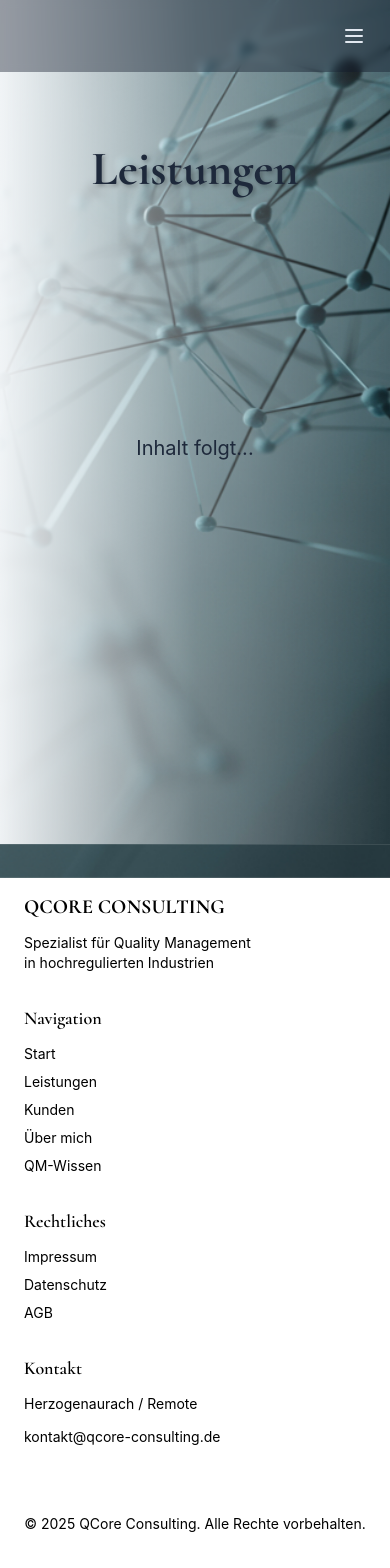
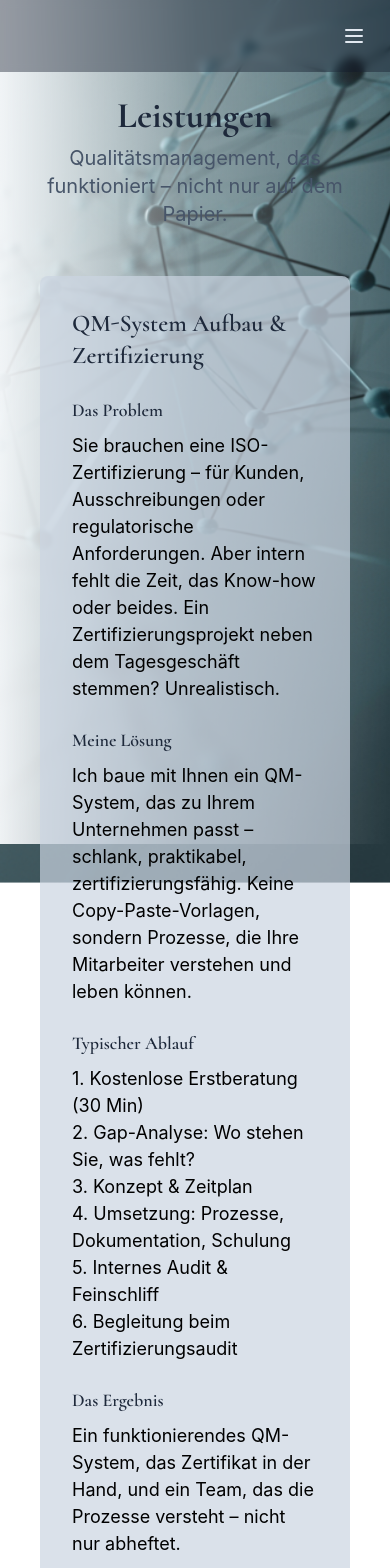
Before and after one commit to Wolle417/qm-consulting-website, a Next.js app: page /leistungen in a window 390 px wide. Shown: the top 1568 px of the page. Built offline with nearby package versions, Linux system fonts and the light colour scheme.

Commit message:
Add detailed services page

```diff
--- a/pages/leistungen.js
+++ b/pages/leistungen.js
@@ -6,26 +6,168 @@ export default function Leistungen() {
     <>
       <Navigation />
       <main className="relative min-h-screen">
-        <section className="relative h-[40vh] flex items-center justify-center">
-          <div className="relative z-10 max-w-4xl mx-auto px-6 text-center">
+        {/* Hero Section */}
+        <section className="relative section-padding pt-32">
+          <div className="relative z-10 max-w-5xl mx-auto px-6">
+            <div className="text-center mb-12">
               <h1
-              className="text-5xl md:text-6xl font-bold"
+                className="text-4xl font-bold"
                 style={{
                   fontFamily: "'Cormorant', serif",
                   color: '#1e293b',
-                textShadow: '2px 2px 4px rgba(0,0,0,0.3)',
                 }}
               >
                 Leistungen
               </h1>
+              <p className="text-xl mt-2" style={{ color: '#475569' }}>
+                Qualitätsmanagement, das funktioniert – nicht nur auf dem Papier.
+              </p>
             </div>
-        </section>
 
-        <section className="relative z-10 section-padding">
-          <div className="max-w-4xl mx-auto px-6">
-            <p className="text-xl text-center" style={{ color: '#1e293b' }}>
-              Inhalt folgt...
+            {/* Service Box 1 */}
+            <div className="bg-slate-300 bg-opacity-70 p-8 rounded-lg mt-8">
+              <h2 className="text-2xl font-semibold mb-4" style={{ color: '#1e293b' }}>
+                QM-System Aufbau & Zertifizierung
+              </h2>
+
+              <h3 className="text-lg font-semibold mt-6 mb-2" style={{ color: '#1e293b' }}>Das Problem</h3>
+              <p style={{ color: '#000000' }}>
+                Sie brauchen eine ISO-Zertifizierung – für Kunden, Ausschreibungen oder regulatorische Anforderungen. Aber intern fehlt die Zeit, das Know-how oder beides. Ein Zertifizierungsprojekt neben dem Tagesgeschäft stemmen? Unrealistisch.
               </p>
+
+              <h3 className="text-lg font-semibold mt-6 mb-2" style={{ color: '#1e293b' }}>Meine Lösung</h3>
+              <p style={{ color: '#000000' }}>
+                Ich baue mit Ihnen ein QM-System, das zu Ihrem Unternehmen passt – schlank, praktikabel, zertifizierungsfähig. Keine Copy-Paste-Vorlagen, sondern Prozesse, die Ihre Mitarbeiter verstehen und leben können.
+              </p>
+
+              <h3 className="text-lg font-semibold mt-6 mb-2" style={{ color: '#1e293b' }}>Typischer Ablauf</h3>
+              <div style={{ color: '#000000' }}>
+                <p>1. Kostenlose Erstberatung (30 Min)</p>
+                <p>2. Gap-Analyse: Wo stehen Sie, was fehlt?</p>
+                <p>3. Konzept & Zeitplan</p>
+                <p>4. Umsetzung: Prozesse, Dokumentation, Schulung</p>
+                <p>5. Internes Audit & Feinschliff</p>
+                <p>6. Begleitung beim Zertifizierungsaudit</p>
+              </div>
+
+              <h3 className="text-lg font-semibold mt-6 mb-2" style={{ color: '#1e293b' }}>Das Ergebnis</h3>
+              <p style={{ color: '#000000' }}>
+                Ein funktionierendes QM-System, das Zertifikat in der Hand, und ein Team, das die Prozesse versteht – nicht nur abheftet.
+              </p>
+
+              <p className="mt-6 text-sm" style={{ color: '#475569' }}>
+                <strong>Relevante Standards:</strong> ISO 9001, ISO 13485, GMP
+              </p>
+            </div>
+
+            {/* Service Box 2 */}
+            <div className="bg-slate-300 bg-opacity-70 p-8 rounded-lg mt-8">
+              <h2 className="text-2xl font-semibold mb-4" style={{ color: '#1e293b' }}>
+                Audit-Vorbereitung & Begleitung
+              </h2>
+
+              <h3 className="text-lg font-semibold mt-6 mb-2" style={{ color: '#1e293b' }}>Das Problem</h3>
+              <p style={{ color: '#000000' }}>
+                Das Audit steht vor der Tür – in 4 Wochen, vielleicht 8. Die Dokumentation hat Lücken, die letzte Management-Bewertung ist überfällig, und niemand weiß genau, was der Auditor fragen wird. Panik macht sich breit.
+              </p>
+
+              <h3 className="text-lg font-semibold mt-6 mb-2" style={{ color: '#1e293b' }}>Meine Lösung</h3>
+              <p style={{ color: '#000000' }}>
+                Systematische Vorbereitung statt Aktionismus. Ich identifiziere die kritischen Lücken, priorisiere nach Audit-Relevanz, und bereite Ihr Team auf typische Fragen vor. Optional: Ein internes Mock-Audit, damit der Ernstfall keine Überraschung wird.
+              </p>
+
+              <h3 className="text-lg font-semibold mt-6 mb-2" style={{ color: '#1e293b' }}>Typischer Ablauf</h3>
+              <div style={{ color: '#000000' }}>
+                <p>1. Kick-off: Audit-Termin, Scope, bisherige Findings</p>
+                <p>2. Dokumenten-Review: Was fehlt, was ist veraltet?</p>
+                <p>3. Priorisierte Maßnahmenliste</p>
+                <p>4. Umsetzungsbegleitung (Dokumentation, Nachweise)</p>
+                <p>5. Mock-Audit mit realistischen Fragen</p>
+                <p>6. Audit-Begleitung vor Ort (optional)</p>
+              </div>
+
+              <h3 className="text-lg font-semibold mt-6 mb-2" style={{ color: '#1e293b' }}>Das Ergebnis</h3>
+              <p style={{ color: '#000000' }}>
+                Sie gehen vorbereitet ins Audit. Keine bösen Überraschungen, weniger Stress, bessere Ergebnisse.
+              </p>
+
+              <p className="mt-6 text-sm" style={{ color: '#475569' }}>
+                <strong>Geeignet für:</strong> Überwachungsaudits, Re-Zertifizierungen, Kundenaudits, Behördeninspektionen
+              </p>
+            </div>
+
+            {/* Service Box 3 */}
+            <div className="bg-slate-300 bg-opacity-70 p-8 rounded-lg mt-8">
+              <h2 className="text-2xl font-semibold mb-4" style={{ color: '#1e293b' }}>
+                Technische Dokumentation & Risikoanalyse
+              </h2>
+
+              <h3 className="text-lg font-semibold mt-6 mb-2" style={{ color: '#1e293b' }}>Das Problem</h3>
+              <p style={{ color: '#000000' }}>
+                Die Norm fordert eine FMEA, einen Validierungsbericht, eine technische Akte – aber wer soll das schreiben? Ihre Entwickler entwickeln lieber, als Dokumente zu wälzen. Verständlich. Aber ohne Dokumentation keine Zulassung, kein Audit, keine Compliance.
+              </p>
+
+              <h3 className="text-lg font-semibold mt-6 mb-2" style={{ color: '#1e293b' }}>Meine Lösung</h3>
+              <p style={{ color: '#000000' }}>
+                Ich erstelle oder überarbeite Ihre technische Dokumentation – als Ingenieur, der die Technik versteht. Keine Textbausteine, sondern Dokumente, die zum Produkt passen und vor Auditoren bestehen.
+              </p>
+
+              <h3 className="text-lg font-semibold mt-6 mb-2" style={{ color: '#1e293b' }}>Leistungen im Detail</h3>
+              <div style={{ color: '#000000' }}>
+                <p>• FMEA (Design-FMEA, Prozess-FMEA) – Moderation & Dokumentation</p>
+                <p>• Risikoanalysen nach ISO 14971 (Medizinprodukte)</p>
+                <p>• Technische Akten / Design History Files</p>
+                <p>• Validierungsprotokolle (IQ/OQ/PQ)</p>
+                <p>• Prozessbeschreibungen & Arbeitsanweisungen</p>
+              </div>
+
+              <h3 className="text-lg font-semibold mt-6 mb-2" style={{ color: '#1e293b' }}>Das Ergebnis</h3>
+              <p style={{ color: '#000000' }}>
+                Lückenlose, normkonforme Dokumentation – und Entwickler, die sich auf ihre eigentliche Arbeit konzentrieren können.
+              </p>
+
+              <p className="mt-6 text-sm" style={{ color: '#475569' }}>
+                <strong>Branchen:</strong> Medizintechnik, Pharma, regulierte Fertigung
+              </p>
+            </div>
+
+            {/* Service Box 4 */}
+            <div className="bg-slate-300 bg-opacity-70 p-8 rounded-lg mt-8 mb-12">
+              <h2 className="text-2xl font-semibold mb-4" style={{ color: '#1e293b' }}>
+                Schulungen & Workshops
+              </h2>
+
+              <h3 className="text-lg font-semibold mt-6 mb-2" style={{ color: '#1e293b' }}>Das Problem</h3>
+              <p style={{ color: '#000000' }}>
+                QM-Systeme funktionieren nur, wenn die Mitarbeiter sie verstehen. Aber die letzte Schulung war vor drei Jahren, neue Kollegen wurden "nebenbei" eingewiesen, und beim Thema FMEA zucken alle mit den Schultern.
+              </p>
+
+              <h3 className="text-lg font-semibold mt-6 mb-2" style={{ color: '#1e293b' }}>Meine Lösung</h3>
+              <p style={{ color: '#000000' }}>
+                Praxisnahe Schulungen, die hängen bleiben. Keine PowerPoint-Marathons, sondern interaktive Workshops mit echten Beispielen aus Ihrer Branche. Danach weiß Ihr Team nicht nur WAS, sondern auch WARUM.
+              </p>
+
+              <h3 className="text-lg font-semibold mt-6 mb-2" style={{ color: '#1e293b' }}>Themen (Auswahl)</h3>
+              <div style={{ color: '#000000' }}>
+                <p>• QM-Grundlagen für neue Mitarbeiter</p>
+                <p>• FMEA-Workshop (mit praktischer Übung)</p>
+                <p>• Audit-Training: Wie verhalte ich mich im Audit?</p>
+                <p>• Dokumentenlenkung & Änderungsmanagement</p>
+                <p>• CAPA: Korrektur- und Vorbeugemaßnahmen</p>
+              </div>
+
+              <h3 className="text-lg font-semibold mt-6 mb-2" style={{ color: '#1e293b' }}>Formate</h3>
+              <div style={{ color: '#000000' }}>
+                <p>• Vor-Ort (halbtags oder ganztags)</p>
+                <p>• Remote via Teams/Zoom</p>
+                <p>• Einzel-Coaching für QM-Verantwortliche</p>
+              </div>
+
+              <h3 className="text-lg font-semibold mt-6 mb-2" style={{ color: '#1e293b' }}>Das Ergebnis</h3>
+              <p style={{ color: '#000000' }}>
+                Mitarbeiter, die QM verstehen – nicht nur die Unterschrift auf dem Teilnahmezertifikat.
+              </p>
+            </div>
           </div>
         </section>
       </main>
```
Lines whose indentation alone changed are shown as unchanged.
